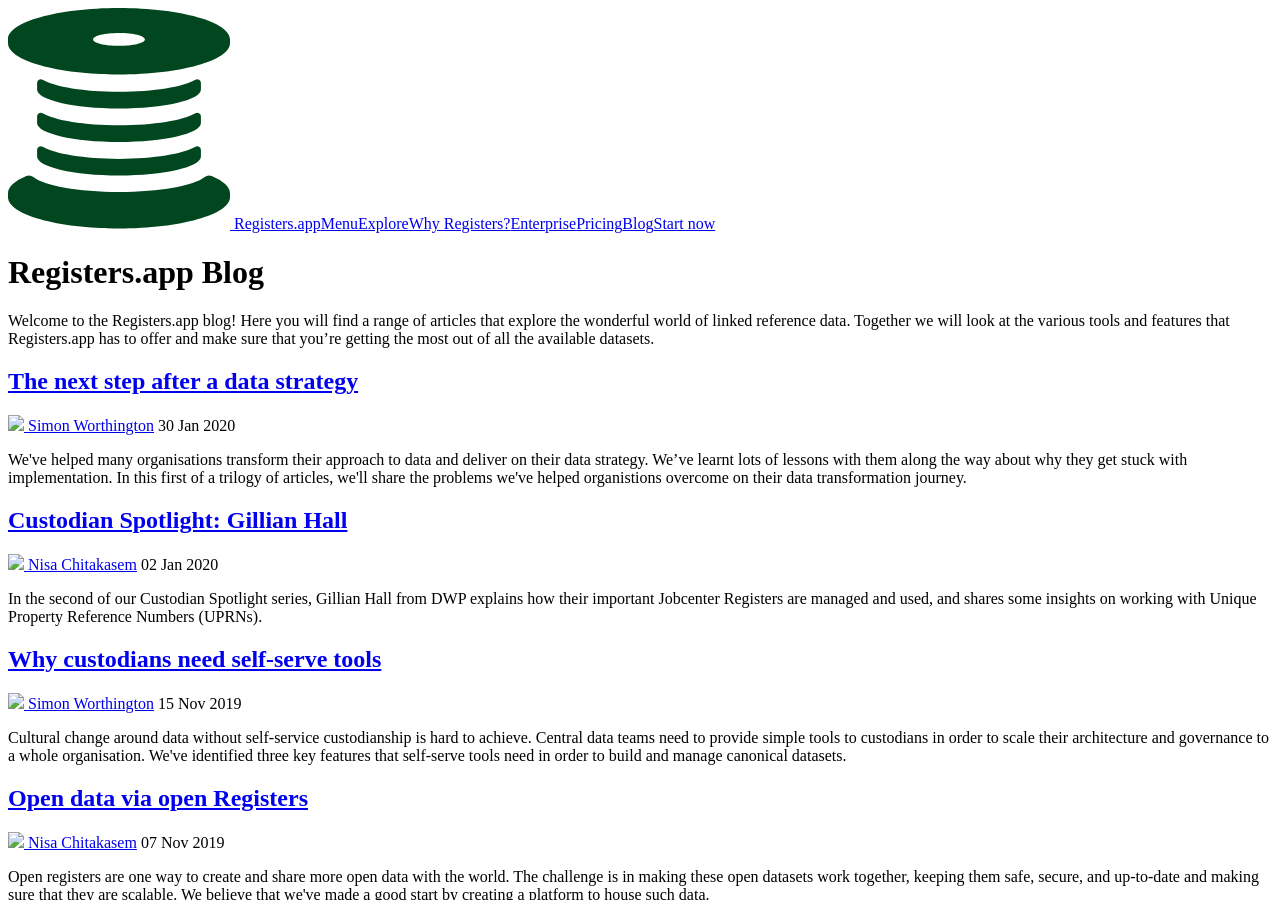
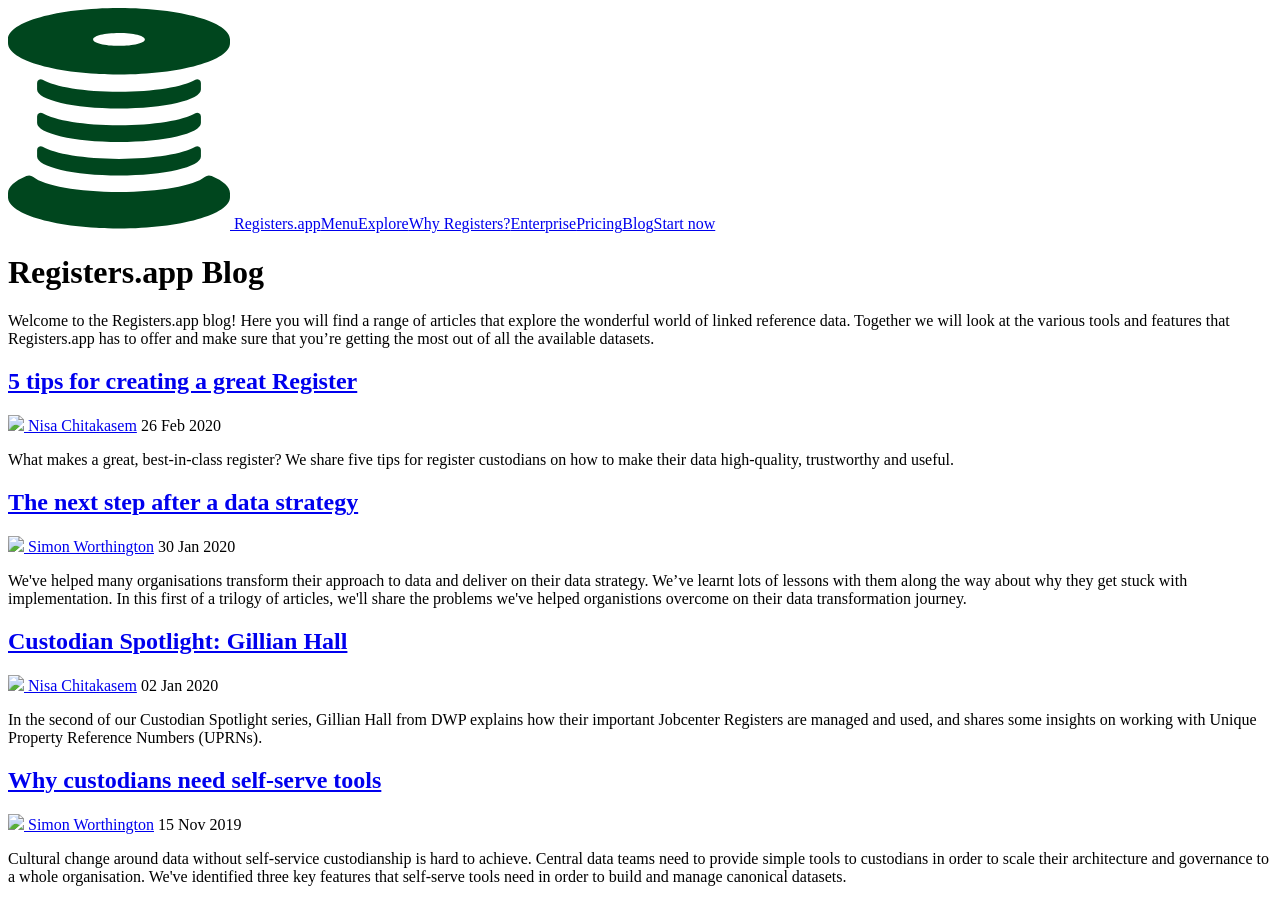
Before and after one commit to register-dynamics/registers.blog, a Jekyll site: the page built from index.md, in a window 1280 px wide and 900 px high. Built offline with Jekyll 4.4.1, drawn with Linux system fonts in a browser that asks for light colours; comment, search, counter and statistics services are not loaded; some of the changed lines change nothing that is shown.

Commit message:
Blog post with 5 tips for creating a great Register.

```diff
--- a/_includes/product-info.html
+++ b/_includes/product-info.html
@@ -1,6 +1,6 @@
 
 <div><img src="{{ site.baseurl }}img/Register-Dynamics-logo.svg" alt="Register Dynamics" />
-<h3>&copy;&nbsp;<a href="https://www.register-dynamics.co.uk">Register Dynamics</a> 2019</h3>
+<h3>&copy;&nbsp;<a href="https://www.register-dynamics.co.uk">Register Dynamics</a> 2020</h3>
 <p><a href="mailto:hello@register-dynamics.co.uk" data-email="hello@register-dynamics.co.uk">Contact us</a></p></div>
 <nav>
 <div>
--- /dev/null
+++ b/_posts/2020-02-26-5-tips-for-creating-a-great-register.md
@@ -0,0 +1,42 @@
+---
+title: 5 tips for creating a great Register
+author: Nisa Chitakasem
+excerpt: |
+  What makes a great, best-in-class register? We share five tips for register custodians on how to make their data high-quality, trustworthy and useful.
+image: "img/great-register-winning-an-award.png"
+---
+What makes a great, best-in-class register? Our previous article on [what a Register is](https://registers.blog/what-is-a-register) gave you an overview of the properties that make registers special, but in this first of a series of articles we’d like to share some more practical advice for making your registers high quality.
+
+## 1. Use clear descriptions and simple terminology
+When creating your register, it is important to include a clear and easy to understand description of what it is so that when you’re ready to share it, other people who may want to use your data can easily make sense of what it is.
+
+Make sure that you include a clear description of what your register is, what it contains and what each column represents. Imagine that you’re coming to see this data for the first time without any knowledge or context around what it is. Try to offer short and concise descriptions that anyone would be able to understand.
+
+[![Screenshot of GOV.UK Territory register, showing summary and column metadata]({{ site.base_url }}/img/add-metadata-description-to-your-register.png)](https://registers.app/register/11:207)
+
+## 2. Check the accuracy of the data
+If you are the owner of a register, publishing accurate data can help build your reputation as a trustworthy source of data. When more people trust you, more people will want to reuse your datasets. It is important that you check your data for mistakes (like missing fields, text in numeric columns or ambiguity in your data collection process).
+
+Whilst accuracy is important, it is also nuanced. Many datasets will include measurement errors and even datasets that are the outcome of a business process will contain some error (like the chance of a user mistyping their address). Few datasets are ever completely correct but that doesn’t stop them from being useful.
+
+To make best use of your data, other people need to understand the accuracy of your data and this includes understanding the process used to collect it. When you can, include as much information as possible on accuracy and collection with your register to build trust in your dataset.
+
+## 3. Update the Register at the right time
+Once a register has been published, a key aspect to being a good custodian is to regularly maintain the register and to keep it up to date. You can see from some of our [Custodian Spotlight interviews](https://registers.blog/custodian-spotlight-mark-coram) that the best time to update your register might depend on the data itself or on other external changes.
+
+The custodians we interviewed suggested that it can help to [schedule time into your diary](https://registers.blog/custodian-spotlight-gillian-hall) for maintaining the register and to plan ahead and note when changes may be needed. The Drafts feature of Registers.app can help you do this – by drafting changes to your Register ahead of time, you can have them ready and checked for the moment that you want the data to go live.
+
+![Screenshot of Drafts feature]({{ site.base_url }}/img/draft-feature-for-recording-proposed-changes.png)
+
+## 4. Include URL links where appropriate
+Linking information together can be really helpful. Using URLs in your register is one way of doing this. If your datasets contain information that then connects up to other sources such as websites or locations, then it is possible to connect these and to link the sources of information together.
+
+An example of a register with URL links is the [Approved Open Standards Register](https://registers.app/register/11:62) or Peter Wells’ [Gov Cat Register](https://registers.app/register/11:320). You can add clickable URLs to your own register by using the type drop-down at the top of every column – flick the type to “URL” to start providing links to other resources.
+
+## 5. Browse through our favourite registers
+If you haven’t created a register before or simply want to get an idea of what best practice looks like, have a browse through some of the registers that others maintain.  Look at our carefully selected [favourite registers](https://registers.app/explore), and get a sense of how these registers are laid out, formatted, what descriptions and language is used to describe the data and so on.  See what’s possible before having a go at your own register.
+
+## Get started now
+To get started, [sign up now](https://registers.app/) and start sharing your useful data! If you need help with this, feel free to reach out to any member of our team. We’d be delighted to help you connect up your data.
+
+Being able to make these connections is how we can make the data more useful for everyone and so if you have any ideas you’d like to share with us of how else we can better link up data, do [get in touch](mailto:hello@register-dynamics.co.uk)!
```
Also changed, not shown: img/great-register-winning-an-award.png (added).
